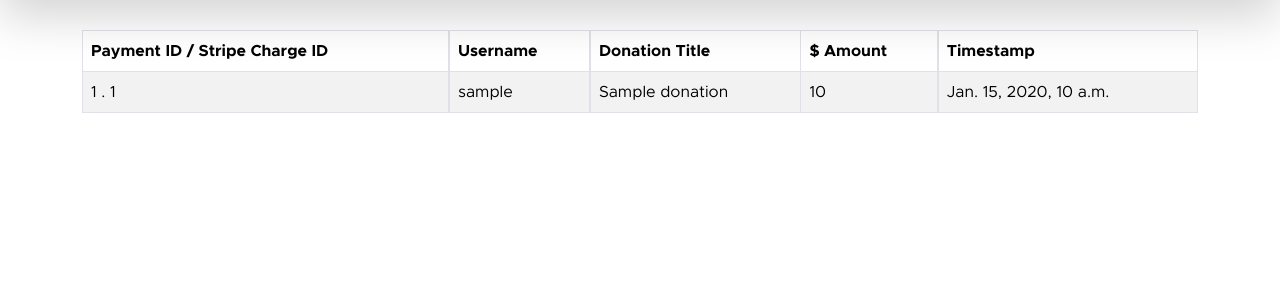
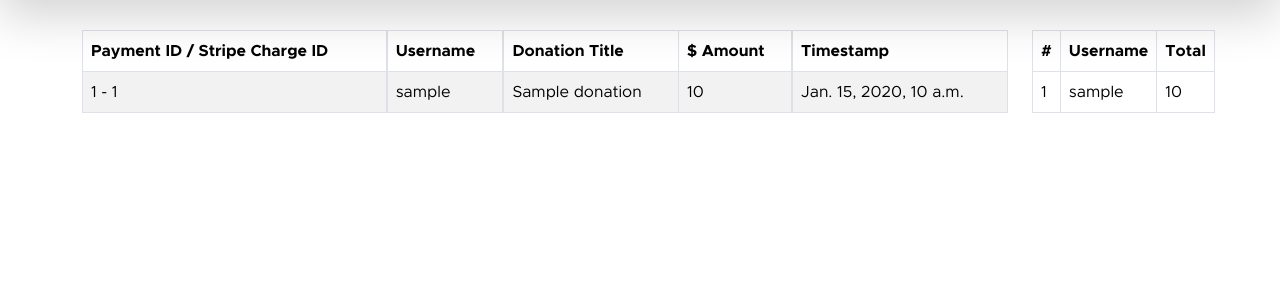
Before and after one commit to SVDotsenko/portfolio-project-5, a Django app: page /history/ in a window 1280 px wide. Shown: the part 90-390 px from the top of the page. Run offline with Django 4.2, Linux system fonts and the light colour scheme; tables that the repository leaves empty hold one stand-in row (values such as "Sample post"); some libraries are stand-ins or nearby versions.

Commit message:
Added Donors table in history page

```diff
--- a/donation/templates/donation/history.html
+++ b/donation/templates/donation/history.html
@@ -3,6 +3,8 @@
 {% block content %}
     <section class="section-padding">
         <div class="container">
+            <div class="row">
+                <div class="col-lg-10">
                     <div class="table-responsive">
                         <table class="table table-striped table-bordered">
                             <thead>
@@ -20,9 +22,9 @@
                             <tbody>
                             {% for payment in payments %}
                                 <tr>
-                            <td>{{ payment.id }}
+                                    <td>{{ payment.id }} -
                                         <span class="d-none d-lg-inline-block">
-                                    . {{ payment.stripe_payment__stripe_charge_id }}
+                                            {{ payment.stripe_payment__stripe_charge_id }}
                                         </span>
                                     </td>
                                     <td class="d-none d-sm-block">{{ payment.user__username }}</td>
@@ -35,5 +37,29 @@
                         </table>
                     </div>
                 </div>
+                <div class="col-lg-2">
+                    <table class="table table-bordered">
+                        <thead>
+                        <tr>
+                            <th>#</th>
+                            <th>Username</th>
+                            <th>Total</th>
+                        </tr>
+                        </thead>
+                        <tbody>
+                        {% for donor in donors %}
+                            <tr {% if request.user.username == donor.user__username %}
+                                class="table-secondary"
+                            {% endif %}>
+                                <td>{{ forloop.counter }}</td>
+                                <td>{{ donor.user__username }}</td>
+                                <td>{{ donor.amount }}</td>
+                            </tr>
+                        {% endfor %}
+                        </tbody>
+                    </table>
+                </div>
+            </div>
+        </div>
     </section>
 {% endblock %}
--- a/donation/views.py
+++ b/donation/views.py
@@ -60,7 +60,10 @@ def history(request):
             'stripe_payment__amount',
             'stripe_payment__timestamp',
             'stripe_payment__stripe_charge_id'
-        )
+        ).order_by('-stripe_payment__timestamp'),
+        'donors': (Payment.objects.values('user__username')
+                   .annotate(amount=Sum('stripe_payment__amount'))
+                   .order_by('-amount')),
     }
     return render(request, 'donation/history.html', context)
 
```
Lines whose indentation alone changed are shown as unchanged.
